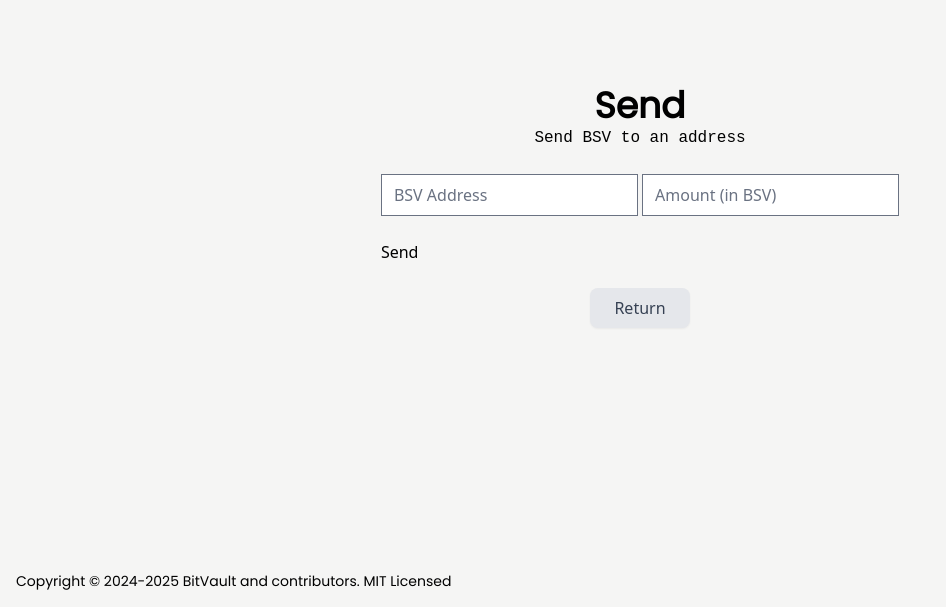
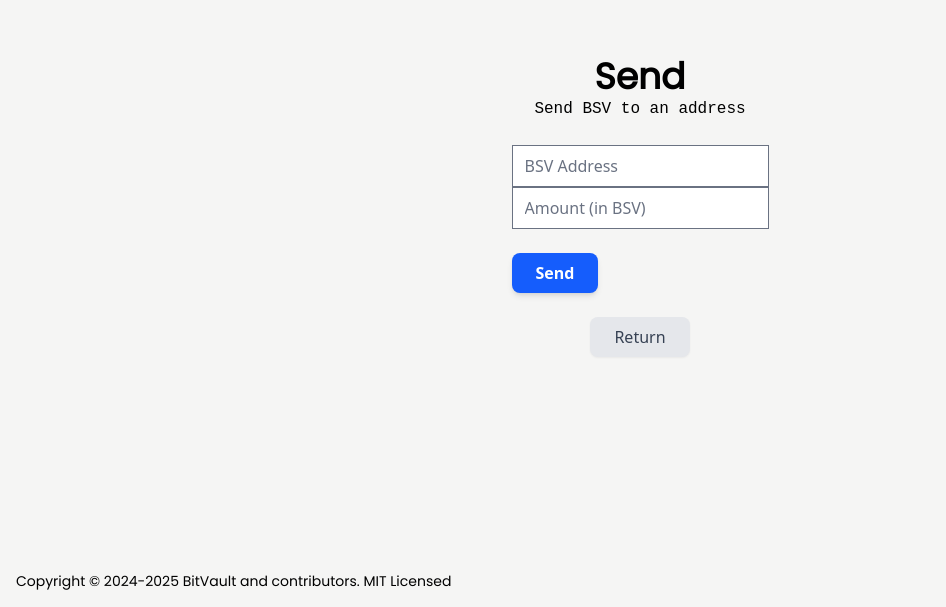
Before and after one commit to AwesomeKalin/bitvault, a SvelteKit app: page /wallet/send in a window 1280 px wide. Shown: the part 193-800 px from the top of the page, without its empty margins (0-946 px from the left). Built offline with nearby package versions, Linux system fonts and the light colour scheme.

Commit message:
fix: Use text input to allow BSV amounts under 1

```diff
--- a/src/routes/wallet/+page.svelte
+++ b/src/routes/wallet/+page.svelte
@@ -17,4 +17,5 @@
 
 <br />
 <a href="/wallet/send" class="{primaryButton}">Send</a>
+<br />
 <a href="/wallet/receive" class="{primaryButton}">Receive</a>
--- a/src/routes/wallet/send/+page.svelte
+++ b/src/routes/wallet/send/+page.svelte
@@ -1,7 +1,7 @@
 <script lang="ts">
 	import { goto } from "$app/navigation";
 	import { getNextAddress, getTxos, isValidAddress } from "$lib/addresses";
-	import { heading1, heading3, redParagraph, secondaryButton } from "$lib/classes";
+	import { heading1, heading3, primaryButton, redParagraph, secondaryButton } from "$lib/classes";
 	import { P2PKH, PrivateKey, SatoshisPerKilobyte, Transaction } from "@bsv/sdk";
 	import type { Txo } from "spv-store";
 
@@ -75,11 +75,12 @@
 <br />
 <form>
 	<input type="text" placeholder="BSV Address" id="address" />
-	<input type="number" placeholder="Amount (in BSV)" id="amount" />
+    <br />
+	<input type="text" placeholder="Amount (in BSV)" id="amount" />
 	<br />
 	<p class={redParagraph}>{error}</p>
 	<br />
-	<input type="submit" value="Send" onclick={sendTransaction} />
+	<input type="submit" value="Send" onclick={sendTransaction} class="{primaryButton}" />
 </form>
 
 <br />
```
